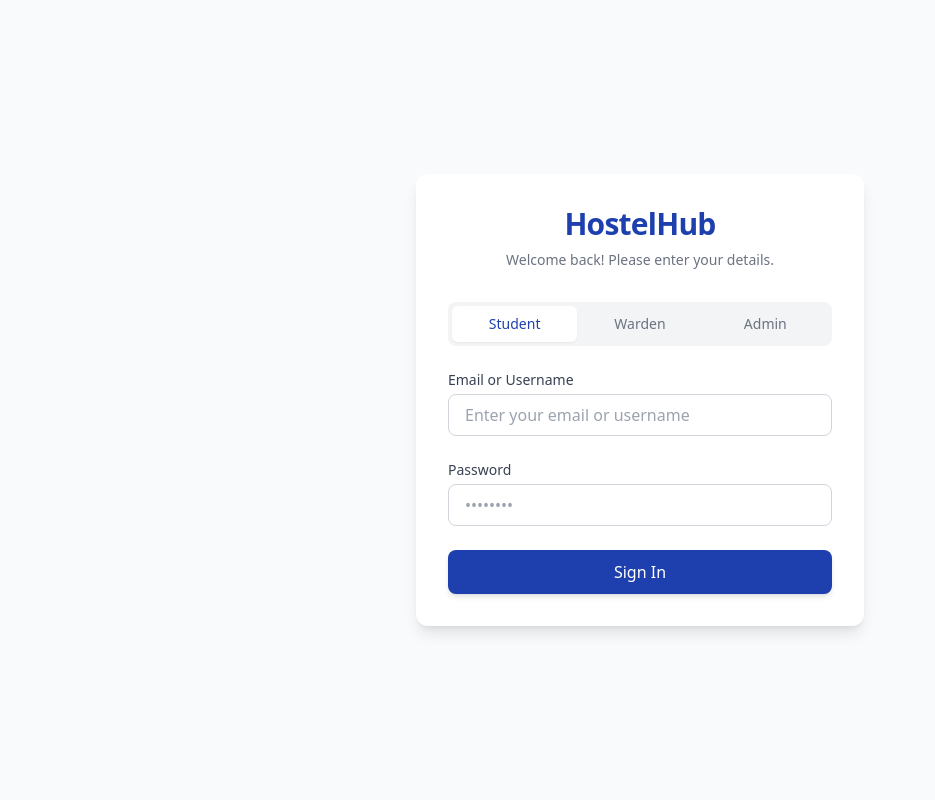
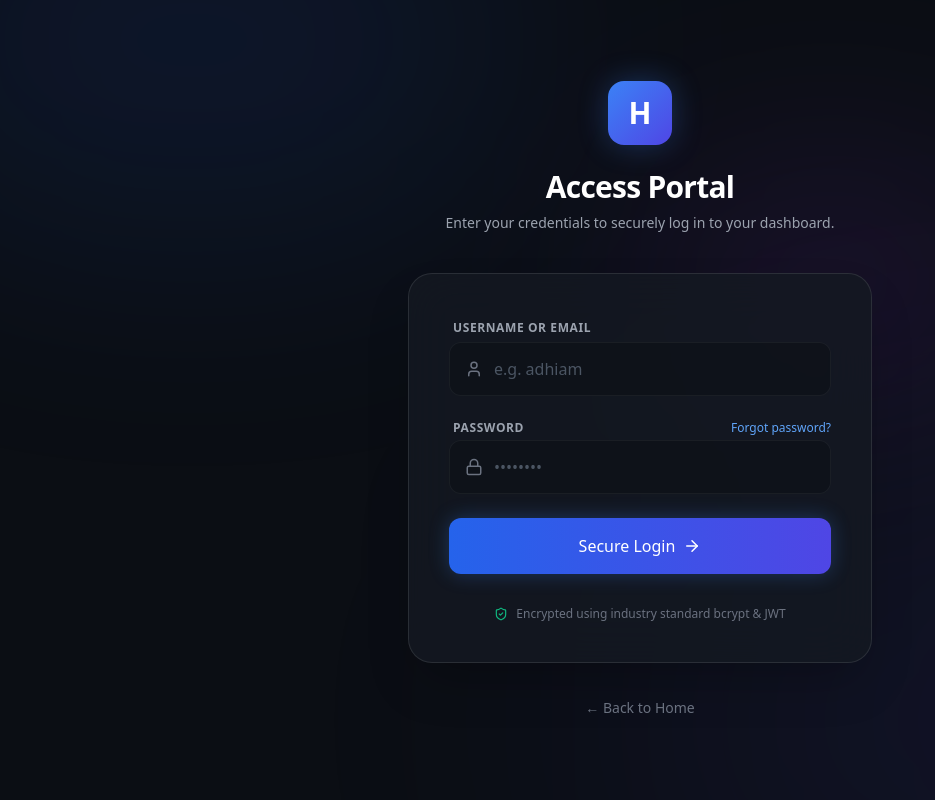
Before and after one commit to developeradhi/hostel-mngt, a React app: page /login in a window 1280 px wide. Shown: the whole page, without its empty margins (0-935 px from the left). Built offline with nearby package versions, Linux system fonts and the light colour scheme; the HTML template or start-up script is replaced by a standard one.

Commit message:
Redesign login page professionally and complete backend API routes

```diff
--- a/src/pages/Auth/Login.jsx
+++ b/src/pages/Auth/Login.jsx
@@ -1,11 +1,11 @@
 import React, { useState } from 'react';
-import { useNavigate } from 'react-router-dom';
+import { useNavigate, Link } from 'react-router-dom';
 import useStore from '../../store/useStore';
+import { ArrowRight, User, Lock, ShieldCheck } from 'lucide-react';
 
 const Login = () => {
   const [email, setEmail] = useState('');
   const [password, setPassword] = useState('');
-  const [role, setRole] = useState('student');
   const [isLoading, setIsLoading] = useState(false);
   const { login, addToast } = useStore();
   const navigate = useNavigate();
@@ -13,74 +13,105 @@ const Login = () => {
   const handleSubmit = async (e) => {
     e.preventDefault();
     setIsLoading(true);
-    const result = await login(email, password, role);
+    // Role is no longer passed; the backend automatically detects it.
+    const result = await login(email, password);
     setIsLoading(false);
 
     if (result.success) {
-      addToast('Login successful', 'success');
-      // Redirection handled by App.jsx
+      addToast('Login successful! Redirecting...', 'success');
+      // Redirection is handled by App.jsx based on user.role
     } else {
       addToast(result.message || 'Invalid credentials', 'error');
     }
   };
 
   return (
-    <div className="min-h-screen flex flex-col justify-center items-center bg-[#F9FAFB] p-4">
-      <div className="w-full max-w-md bg-white rounded-xl shadow-lg p-8 animate-slide-up">
-        <div className="text-center mb-8">
-          <h1 className="text-3xl font-bold text-primary-blue mb-2 tracking-tight">HostelHub</h1>
-          <p className="text-gray-500 text-sm">Welcome back! Please enter your details.</p>
+    <div className="min-h-screen flex items-center justify-center bg-[#0B0E14] relative overflow-hidden selection:bg-blue-500/30">
+      {/* Background Effects */}
+      <div className="absolute inset-0 z-0 pointer-events-none">
+        <div className="absolute top-[-20%] left-[-10%] w-[50%] h-[50%] bg-blue-600/10 blur-[120px] rounded-full mix-blend-screen" />
+        <div className="absolute bottom-[-20%] right-[-10%] w-[60%] h-[60%] bg-indigo-600/10 blur-[150px] rounded-full mix-blend-screen" />
+        <div className="absolute top-[20%] right-[20%] w-[30%] h-[30%] bg-purple-600/10 blur-[100px] rounded-full mix-blend-screen" />
       </div>
 
-        <form onSubmit={handleSubmit} className="space-y-6">
-          <div className="flex bg-gray-100 p-1 rounded-lg">
-            {['student', 'warden', 'admin'].map((r) => (
-              <button
-                key={r}
-                type="button"
-                onClick={() => setRole(r)}
-                className={`flex-1 py-2 text-sm font-medium rounded-md capitalize transition-all ${
-                  role === r ? 'bg-white shadow-sm text-primary-blue' : 'text-gray-500 hover:text-gray-700'
-                }`}
-              >
-                {r}
-              </button>
-            ))}
+      <div className="w-full max-w-lg z-10 px-6">
+        {/* Logo and Header */}
+        <div className="text-center mb-10 animate-fade-in-up">
+          <div className="inline-flex items-center justify-center w-16 h-16 rounded-2xl bg-gradient-to-br from-blue-500 to-indigo-600 shadow-[0_0_30px_rgba(59,130,246,0.3)] mb-6">
+            <span className="text-3xl font-bold text-white">H</span>
+          </div>
+          <h1 className="text-3xl font-bold text-white mb-2 tracking-tight">Access Portal</h1>
+          <p className="text-gray-400 text-sm">Enter your credentials to securely log in to your dashboard.</p>
         </div>
 
-          <div>
-            <label className="block text-sm font-medium text-gray-700 mb-1">Email or Username</label>
+        {/* Glassmorphic Login Card */}
+        <div className="bg-[#151A22]/80 backdrop-blur-xl border border-white/10 rounded-3xl p-8 md:p-10 shadow-2xl animate-fade-in-up" style={{ animationDelay: '0.1s' }}>
+          <form onSubmit={handleSubmit} className="space-y-6">
+
+            <div className="space-y-1">
+              <label className="text-xs font-semibold text-gray-400 uppercase tracking-wider ml-1">Username or Email</label>
+              <div className="relative group">
+                <div className="absolute inset-y-0 left-0 pl-4 flex items-center pointer-events-none text-gray-500 group-focus-within:text-blue-400 transition-colors">
+                  <User size={18} />
+                </div>
                 <input
                   type="text"
                   required
                   value={email}
                   onChange={(e) => setEmail(e.target.value)}
-              className="w-full px-4 py-2 border border-gray-300 rounded-lg focus:ring-2 focus:ring-primary-blue focus:border-primary-blue outline-none transition-all"
-              placeholder="Enter your email or username"
+                  className="w-full pl-11 pr-4 py-3.5 bg-[#0B0E14]/50 border border-white/5 rounded-xl text-white focus:ring-2 focus:ring-blue-500/50 focus:border-blue-500 outline-none transition-all placeholder-gray-600"
+                  placeholder="e.g. adhiam"
                 />
               </div>
+            </div>
 
-          <div>
-            <label className="block text-sm font-medium text-gray-700 mb-1">Password</label>
+            <div className="space-y-1">
+              <div className="flex justify-between items-center ml-1">
+                <label className="text-xs font-semibold text-gray-400 uppercase tracking-wider">Password</label>
+                <Link to="#" className="text-xs text-blue-400 hover:text-blue-300 transition-colors">Forgot password?</Link>
+              </div>
+              <div className="relative group">
+                <div className="absolute inset-y-0 left-0 pl-4 flex items-center pointer-events-none text-gray-500 group-focus-within:text-blue-400 transition-colors">
+                  <Lock size={18} />
+                </div>
                 <input
                   type="password"
                   required
                   value={password}
                   onChange={(e) => setPassword(e.target.value)}
-              className="w-full px-4 py-2 border border-gray-300 rounded-lg focus:ring-2 focus:ring-primary-blue focus:border-primary-blue outline-none transition-all"
+                  className="w-full pl-11 pr-4 py-3.5 bg-[#0B0E14]/50 border border-white/5 rounded-xl text-white focus:ring-2 focus:ring-blue-500/50 focus:border-blue-500 outline-none transition-all placeholder-gray-600"
                   placeholder="••••••••"
                 />
+              </div>
             </div>
 
             <button
               type="submit"
               disabled={isLoading}
-            className="w-full bg-primary-blue hover:bg-blue-800 text-white font-medium py-2.5 rounded-lg transition-colors shadow-md disabled:opacity-70 flex justify-center items-center"
+              className="w-full bg-gradient-to-r from-blue-600 to-indigo-600 hover:from-blue-500 hover:to-indigo-500 text-white font-medium py-4 rounded-xl transition-all shadow-[0_0_20px_rgba(59,130,246,0.3)] disabled:opacity-70 disabled:cursor-not-allowed flex justify-center items-center gap-2 group mt-8"
             >
-            {isLoading ? 'Signing in...' : 'Sign In'}
+              {isLoading ? (
+                <div className="w-5 h-5 border-2 border-white/30 border-t-white rounded-full animate-spin" />
+              ) : (
+                <>
+                  Secure Login <ArrowRight size={18} className="group-hover:translate-x-1 transition-transform" />
+                </>
+              )}
             </button>
           </form>
 
+          <div className="mt-8 flex items-center justify-center gap-2 text-xs text-gray-500">
+            <ShieldCheck size={14} className="text-emerald-500" />
+            <span>Encrypted using industry standard bcrypt & JWT</span>
+          </div>
+        </div>
+
+        {/* Back Link */}
+        <div className="mt-8 text-center animate-fade-in-up" style={{ animationDelay: '0.2s' }}>
+          <Link to="/" className="text-sm text-gray-500 hover:text-white transition-colors">
+            &larr; Back to Home
+          </Link>
+        </div>
       </div>
     </div>
   );
--- a/src/store/useStore.js
+++ b/src/store/useStore.js
@@ -17,13 +17,18 @@ const useStore = create((set) => ({
     }, 3000);
   },
 
-  login: async (email, password, role) => {
+  login: async (email, password) => {
+    set({ loading: true, error: null });
     try {
-      const res = await api.post('/auth/login', { email, password, role });
-      localStorage.setItem('token', res.data.token);
-      set({ user: res.data, isAuthenticated: true, loading: false });
+      // Role is no longer sent; backend detects it
+      const res = await api.post('/auth/login', { email, password });
+      const { token, user } = res.data;
+
+      localStorage.setItem('token', token);
+      set({ user: user, isAuthenticated: true, loading: false });
       return { success: true };
     } catch (error) {
+      set({ loading: false });
       return { success: false, message: error.response?.data?.message || 'Login failed' };
     }
   },
```
Also changed, not shown: 1 other file (tests, documents, lock files or other folders). Lines whose indentation alone changed are shown as unchanged.
